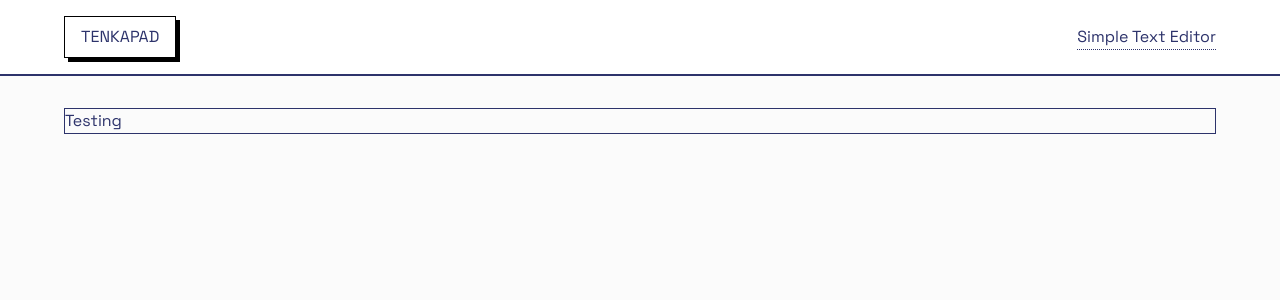
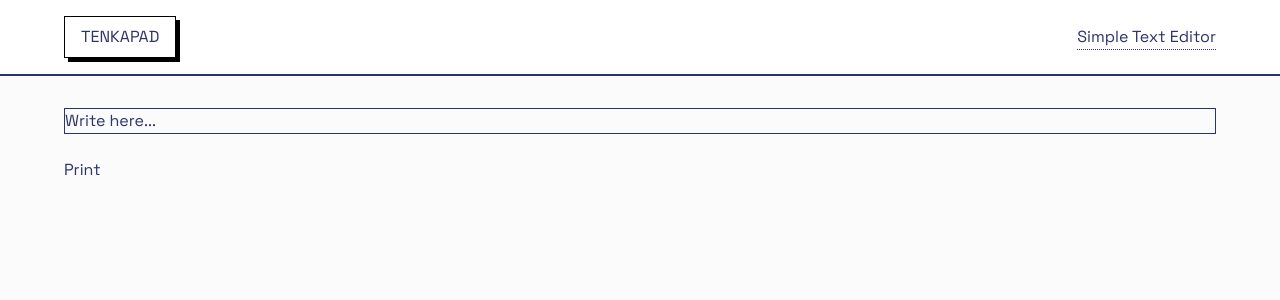
Before and after one commit to denkavia/tenkapad-web, a Next.js app: page / in a window 1280 px wide. Shown: the top 300 px of the page. Built offline with nearby package versions, Linux system fonts and the light colour scheme.

Commit message:
feat: update editor workflow and add basic block text

```diff
--- /dev/null
+++ b/src/components/tp-editor/block-types/tp-block-text.tsx
@@ -0,0 +1,42 @@
+import {
+  TpBlockInterface,
+  TpBlockType,
+} from "@/components/tp-editor/tp-block-type";
+import React from "react";
+
+export interface TpBlockTextInterface extends TpBlockInterface {
+  props: PropsType;
+}
+
+type PropsType = {
+  content: string;
+};
+
+export default function TpBlockText(props: {
+  block: TpBlockType;
+  onChange: (block: TpBlockType) => void;
+  blockId: string;
+}) {
+  const { block, onChange } = props;
+
+  const handleChanges = (e: React.InputEvent<HTMLDivElement>) => {
+    e.preventDefault();
+    return onChange({
+      ...block,
+      props: {
+        ...block.props,
+        content: e.currentTarget.textContent,
+      },
+    });
+  };
+
+  return (
+    <div
+      contentEditable={true}
+      suppressContentEditableWarning={true}
+      onInput={(e) => handleChanges(e)}
+    >
+      {block.props.content}
+    </div>
+  );
+}
--- /dev/null
+++ b/src/components/tp-editor/tp-block-type.tsx
@@ -0,0 +1,29 @@
+import TpBlockText, {
+  TpBlockTextInterface,
+} from "@/components/tp-editor/block-types/tp-block-text";
+
+export type TpBlockType = TpBlockTextInterface;
+
+export interface TpBlockInterface {
+  id: string;
+  type: string;
+  children: TpBlockType[];
+}
+
+export function renderTpBlock(
+  block: TpBlockType,
+  blockChangeHandler: (block: TpBlockType) => void,
+) {
+  if (block.type === "tp-block-text") {
+    return (
+      <TpBlockText
+        block={block}
+        key={block.id}
+        onChange={blockChangeHandler}
+        blockId={block.id}
+      ></TpBlockText>
+    );
+  } else {
+    return <div key={block.id}></div>;
+  }
+}
--- a/src/components/tp-editor/tp-editor.tsx
+++ b/src/components/tp-editor/tp-editor.tsx
@@ -1,9 +1,52 @@
-"use client"
+"use client";
+
+import {
+  renderTpBlock,
+  TpBlockType,
+} from "@/components/tp-editor/tp-block-type";
+import React from "react";
+
+const initialDocumentBlockTree: TpBlockType[] = [
+  {
+    id: "initial-block-1",
+    type: "tp-block-text",
+    props: {
+      content: "Write here...",
+    },
+    children: [],
+  },
+];
 
 export default function TpEditor() {
+  const [documentBlockTree, setDocumentBlockTree] = React.useState<
+    TpBlockType[]
+  >(initialDocumentBlockTree);
+
+  const blockChangeHandler = (block: TpBlockType) => {
+    setDocumentBlockTree((blockTree) => {
+      console.log(block);
+
+      const targetBlock = blockTree.find((block) => block.id === block.id);
+
+      if (targetBlock != undefined) {
+        targetBlock.props = block.props;
+      }
+
+      return blockTree;
+    });
+  };
+
   return (
-    <div className={`border`}>
-      Testing
+    <div>
+      <div className={`border`}>
+        {documentBlockTree.map((block: TpBlockType) => {
+          return renderTpBlock(block, blockChangeHandler);
+        })}
+      </div>
+      <br />
+      <div>
+        <button onClick={() => console.log(documentBlockTree)}>Print</button>
+      </div>
     </div>
-  )
+  );
 }
```
Also changed, not shown: src/app/globals.css (line endings or trailing spaces), src/components/tp-editor/tp-block.tsx (added).
